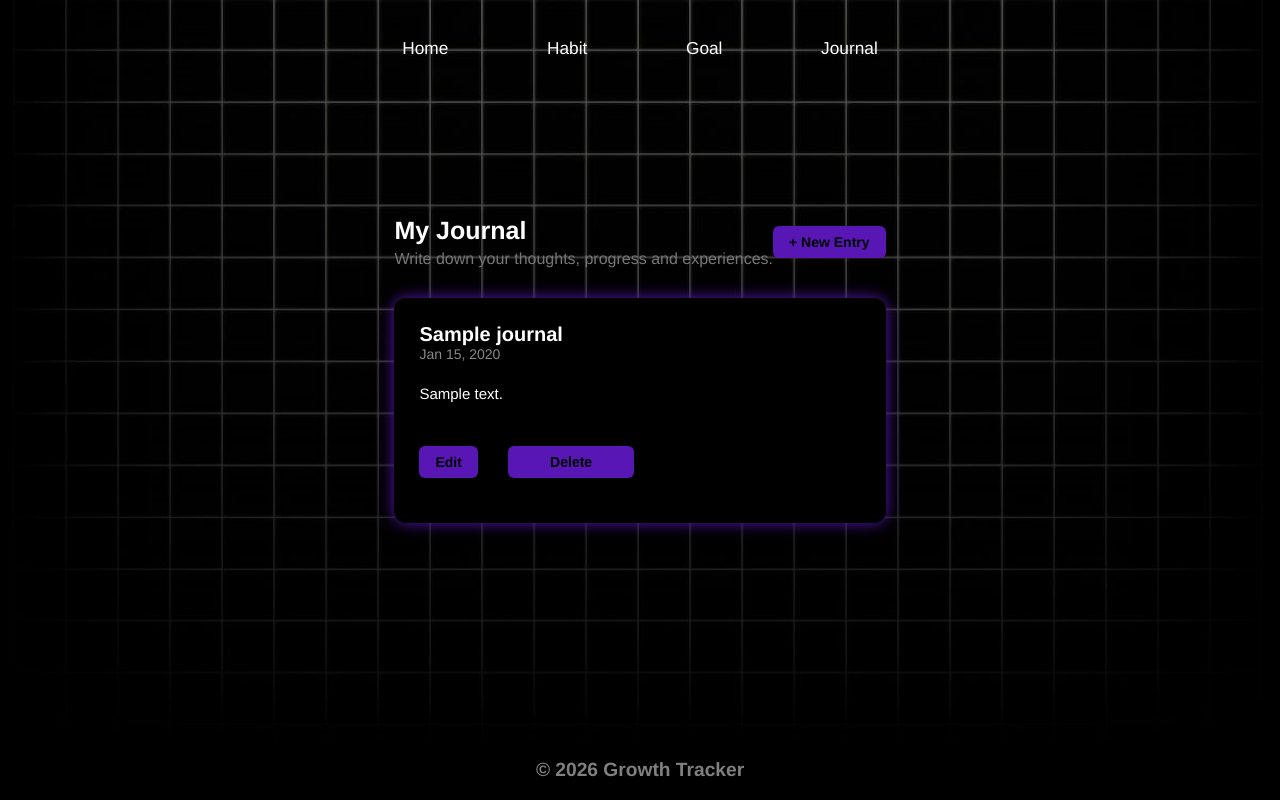
After one commit to rudrasaini-25/growth-tracker, a Django app: page /tracker/journal/ in a window 1280 px wide. The commit adds this page. Run offline with Django 5.2, Linux system fonts and the light colour scheme; a user stored in the database is signed in; tables that the repository leaves empty hold one stand-in row (values such as "Sample post").

Commit message:
Add journal functionality

```diff
--- a/tracker/static/style.css
+++ b/tracker/static/style.css
@@ -48,12 +48,12 @@ body {
     z-index: 1000; /* Keeps navbar floating securely on top of everything */
 }
 
-.nevbar {
+.navbar {
     border-radius: 10px;
     padding: 1rem 2rem;
 }
 
-.nevbar a {
+.navbar a {
     font-size: 1.8rem;
     color: white;
     margin: 0 5rem; /* Balanced horizontal spacing instead of left-only */
@@ -158,7 +158,8 @@ body {
     background-color: black;
     color: white;
     padding: 2rem;
-    font-size: 1.2rem;
+    font-size: 1rem;
+    opacity: 0.5;
 }
 
 
@@ -474,3 +534,184 @@ form label {
     background-color: #4caf50;
     border-radius: 10px;
 }
+
+
+/* journal */
+
+.journal-page {
+    max-width: 900px;
+    margin: 50px auto;
+    padding: 100px;
+}
+
+.journal-header {
+    display: flex;
+    justify-content: space-between;
+    align-items: center;
+    margin-bottom: 30px;
+}
+
+.journal-header h1 {
+    font-size: 25px;
+    margin: 0;
+}
+
+.journal-header p {
+    font-size: medium;
+    margin-top: 5px;
+    color: #777;
+}
+
+.journal-list {
+    display: flex;
+    flex-direction: column;
+    gap: 20px;
+}
+
+.journal-card {
+    padding: 25px;
+    border-radius: 12px;
+    background: rgb(0, 0, 0);
+    box-shadow: 0 0 15px rgb(88, 22, 181);
+}
+
+.journal-card-header h2 {
+    font-size: 20px;
+    margin: 0;
+}
+
+.journal-card-header span {
+    font-size: 14px;
+    color: #888;
+}
+
+.journal-content {
+    font-size: 15px;
+    margin: 20px 0;
+    line-height: 1.6;
+}
+
+/* journal edit delete buttons */
+
+.journal-actions {
+    display: flex;
+    gap: 10px;
+    align-items: center;
+}
+
+.journal-actions form {
+    margin: 0;
+}
+
+.edit-journal-btn,
+.delete-journal-btn,
+.new-journal-btn {
+    padding: 8px 16px;
+    border-radius: 6px;
+    border: none;
+    text-decoration: none;
+    cursor: pointer;
+    font-size: 14px;
+    font-weight: 600;
+}
+
+.edit-journal-btn {
+    background:  rgb(88, 22, 181);
+    color: black;
+}
+
+.delete-journal-btn {
+    background:  rgb(88, 22, 181);
+    color: black;
+}
+
+.new-journal-btn {
+    background: rgb(88, 22, 181);
+    color: rgb(0, 0, 0);
+}
+
+.edit-journal-btn:hover,
+.delete-journal-btn:hover,
+.new-journal-btn:hover {
+    opacity: 0.8;
+}
+
+/* journal edit and add page */
+
+
+.journal-form-page {
+    max-width: 700px;
+    margin: 0 auto;
+    padding: 30px;
+}
+
+.journal-form-page h1 {
+    font-size: 25px;
+    margin-bottom: 5px;
+}
+
+.journal-form-page > p {
+    font-size: medium;
+    color: #777;
+    margin-bottom: 25px;
+}
+
+.journal-form {
+    margin-top: 40px;
+    background: rgb(0, 0, 0);
+    padding: 25px;
+    border-radius: 12px;
+    box-shadow: 0 0 15px rgb(88, 22, 181);
+    max-width: 100%;
+    gap: 20px;
+}
+
+.journal-form p {
+    display: flex;
+    flex-direction: column;
+    gap: 8px;
+    margin-bottom: 20px;
+}
+
+.journal-form label {
+    font-weight: 500;
+}
+
+.journal-form input,
+.journal-form textarea {
+    padding: 10px;
+    border: 2px solid rgba(88, 22, 181, 0.4);
+    border-radius: 6px;
+    font-size: 15px;
+}
+
+.journal-form textarea {
+    resize: vertical;
+}
+
+.journal-form-actions {
+    display: flex;
+    gap: 10px;
+    margin-top: 20px;
+}
+
+.save-journal-btn,
+.cancel-journal-btn {
+    padding: 9px 18px;
+    border-radius: 6px;
+    border: none;
+    text-decoration: none;
+    cursor: pointer;
+    font-size: 14px;
+    font-weight: 600;
+}
+
+.save-journal-btn {
+    background: rgb(88, 22, 181);
+    color: rgb(0, 0, 0);
+}
+
+.cancel-journal-btn {
+    background: rgb(88, 22, 181);
+    color: rgb(0, 0, 0);
+}
--- a/tracker/templates/base.html
+++ b/tracker/templates/base.html
@@ -14,11 +14,11 @@
     <div class = "base">
         <header>
             <div class = "header">
-                <nav class = "nevbar">
+                <nav class = "navbar">
                     <a onclick = "window.location.href='/tracker/dashboard/'">Home</a>
                     <a onclick = "window.location.href='/tracker/habits/'">Habit</a>
                     <a onclick = "window.location.href='/tracker/goals/'">Goal</a>
-                    <a href="#journal">Journal</a>
+                    <a onclick = "window.location.href='/tracker/journal/'">Journal</a>
                 </nav>
             </div>
         </header>
@@ -31,7 +31,7 @@
 
         <footer>
             <div class = "footer">
-                <h1>this is a footer</h1>
+                <h1>© 2026 Growth Tracker</h1>
             </div>
         </footer>
 
--- /dev/null
+++ b/tracker/templates/journal.html
@@ -0,0 +1,73 @@
+{% extends 'base.html' %}
+
+{% block content %}
+
+<div class="journal-page">
+
+    <div class="journal-header">
+        <div>
+            <h1>My Journal</h1>
+            <p>Write down your thoughts, progress and experiences.</p>
+        </div>
+
+        <a href="{% url 'add_journal' %}" class="new-journal-btn">
+            + New Entry
+        </a>
+    </div>
+
+
+    <div class="journal-list">
+
+        {% for journal in journals %}
+
+        <div class="journal-card">
+
+            <div class="journal-card-header">
+                <div>
+                    <h2>{{ journal.title }}</h2>
+                    <span>{{ journal.created_at|date:"M d, Y" }}</span>
+                </div>
+            </div>
+
+            <p class="journal-content">
+                {{ journal.content }}
+            </p>
+
+            <div class="journal-actions">
+
+                <a href="{% url 'edit_journal' journal.id %}"
+                   class="edit-journal-btn">
+                    Edit
+                </a>
+
+                <form method="POST"
+                      action="{% url 'delete_journal' journal.id %}">
+                    {% csrf_token %}
+
+                    <button type="submit" class="delete-journal-btn">
+                        Delete
+                    </button>
+                </form>
+
+            </div>
+
+        </div>
+
+        {% empty %}
+
+        <div class="empty-journal">
+            <h2>No journal entries yet</h2>
+            <p>Start writing about your day.</p>
+
+            <a href="{% url 'add_journal' %}" class="new-journal-btn">
+                Create First Entry
+            </a>
+        </div>
+
+        {% endfor %}
+
+    </div>
+
+</div>
+
+{% endblock %}
--- a/tracker/urls.py
+++ b/tracker/urls.py
@@ -1,6 +1,6 @@
 from django.contrib import admin
 from django.urls import path
-from .views import habits, add_habits, habits_activity, recurring_habits_activity, goals, add_goals, goal_activity, extend_deadline, dashboard
+from .views import habits, add_habits, habits_activity, recurring_habits_activity, goals, add_goals, goal_activity, extend_deadline, dashboard, journal, add_journal, edit_journal, delete_journal
 
 urlpatterns = [
     path('habits/', habits, name='habits'),
@@ -12,5 +12,8 @@ urlpatterns = [
     path('goal_activity/', goal_activity, name= 'goal_activity'),
     path('extend_deadline/', extend_deadline, name='extend_deadline'),
     path('dashboard/', dashboard, name='dashboard'),
-
+    path('journal/', journal, name='journal'),
+    path('journal/add/', add_journal, name='add_journal'),
+    path("journal/edit/<int:journal_id>/", edit_journal, name="edit_journal"),
+    path("journal/delete/<int:journal_id>/", delete_journal, name="delete_journal"),
 ]
--- a/tracker/views.py
+++ b/tracker/views.py
@@ -2,8 +2,8 @@ import datetime
 from django.shortcuts import render, redirect, get_object_or_404
 from django.http import JsonResponse
 from django.views.decorators.http import require_POST
-from .models import Habit, RecurringHabit, ActivityTimeCalculate, Goal
-from .forms import HabitForm, RecurringHabitForm, GoalForm
+from .models import Habit, RecurringHabit, ActivityTimeCalculate, Goal, Journal
+from .forms import HabitForm, RecurringHabitForm, GoalForm, JournalForm
 from django.utils import timezone
 from datetime import date
 from django.db.models import Q
@@ -540,3 +540,75 @@ def dashboard(request):
         'all_habits': all_habits,
     }
     return render(request, "dashboard.html", context)
+
+# retrive
+def journal(request):
+
+    journals = Journal.objects.filter(
+        user=request.user,
+    )
+
+    context = {
+        'journals': journals,
+    }
+
+    return render(request, "journal.html", context)
+
+# create
+def add_journal(request):
+
+    if request.method == "POST":
+        form = JournalForm(request.POST)
+
+        if form.is_valid():
+            journal = form.save(commit=False)
+
+            journal.user = request.user
+            journal.created_by = request.user
+            journal.updated_by = request.user
+
+            journal.save()
+
+            return redirect("journal")
+
+    form = JournalForm()
+
+    context = {
+        'form': form,
+    }
+
+    return render(request, "add_journal.html", context)
+
+def edit_journal(request, journal_id):
+
+    journal = Journal.objects.get(id=journal_id, user=request.user)
+
+    form = JournalForm(instance=journal)
+    if request.method == "POST":
+        form = JournalForm(request.POST, instance=journal)
+
+        if form.is_valid():
+            journal = form.save(commit=False)
+
+            journal.updated_by = request.user
+            journal.save()
+
+            return redirect("journal")
+
+
+    context = {
+        'form': form,
+    }
+
+    return render(request, "edit_journal.html", context)
+
+
+def delete_journal(request, journal_id):
+
+    journal = Journal.objects.get(id=journal_id, user=request.user)
+
+    if request.method == "POST":
+
+        journal.delete()
+
+        return redirect("journal")
```
Also changed, not shown: other parts of tracker/static/style.css (+61 -2 lines), tracker/forms.py (+22 -1 lines), tracker/templates/add_journal.html (added, +28 -0 lines), tracker/templates/dashboard.html (+20 -6 lines), tracker/templates/edit_journal.html (added, +28 -0 lines).
